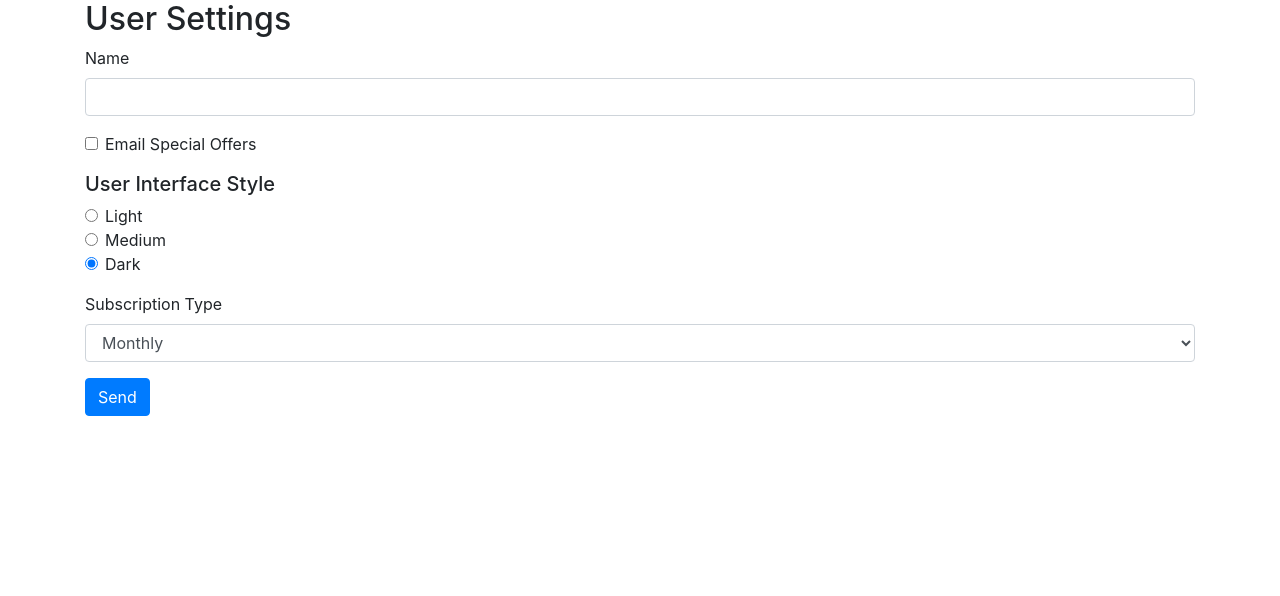
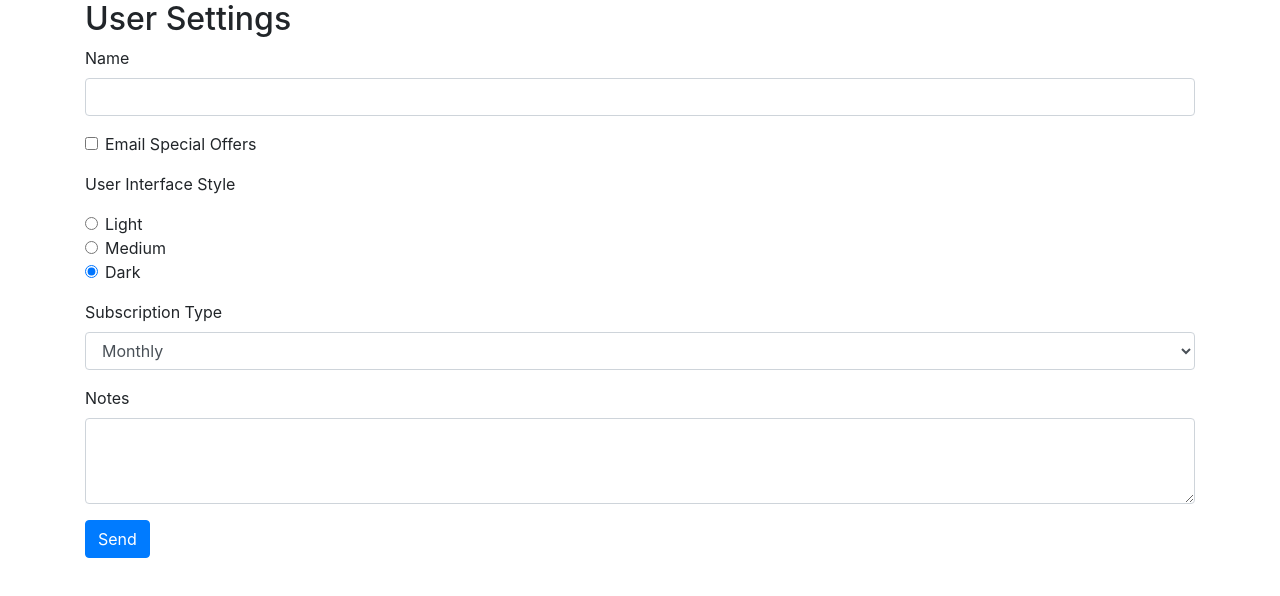
Before and after one commit to ChristyShafack/Forms, an Angular app in the folder ps-demo/: page / in a window 1280 px wide. Shown: the top 596 px of the page. Built offline with nearby package versions, Linux system fonts and the light colour scheme.

Commit message:
Form Complete

```diff
--- a/ps-demo/src/app/user-settings-form/user-settings-form.component.html
+++ b/ps-demo/src/app/user-settings-form/user-settings-form.component.html
@@ -11,7 +11,7 @@
       <label class="form-check-label" for="emailOffers">Email Special Offers</label>
     </div>
 
-    <h5>User Interface Style</h5>
+    <p>User Interface Style</p>
     <div class="form-group">
       <div class="form-check">
         <input class="form-check-input" type="radio" name="InterfaceStyle" id="lightInterface" value="light" checked>
@@ -42,6 +42,24 @@
       </select>
     </div>
 
+    <div class="form-group">
+      <label for="notes">Notes</label>
+      <textarea class="form-control" id="notes"
+                rows="3"></textarea>
+    </div>
+<!--
+    <div class="form-group">
+      <label for="password">Password</label>
+        <input type="password" class="form-control"
+               id="password" name="password">
+    </div>
+
+    <div class="form-group">
+      <label for="testing">Testing</label>
+        <input type="date" class="form-control"
+               id="testing" name="testing">
+    </div> -->
+
     <button class="btn btn-primary">Send</button>
   </form>
 </div>
```
